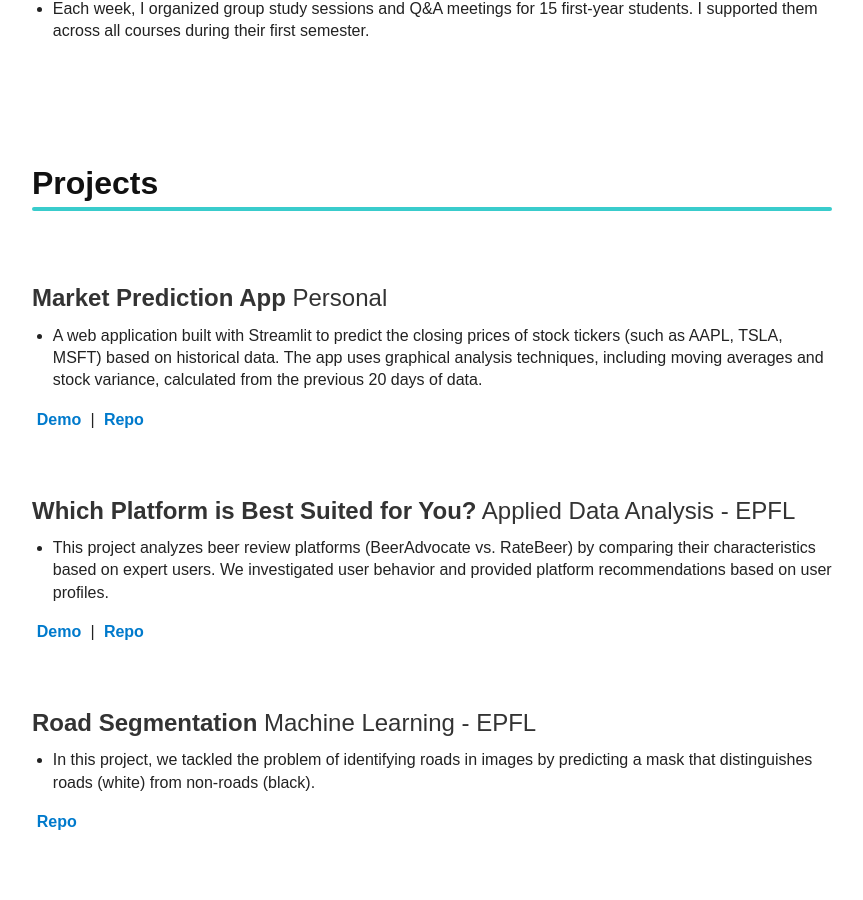
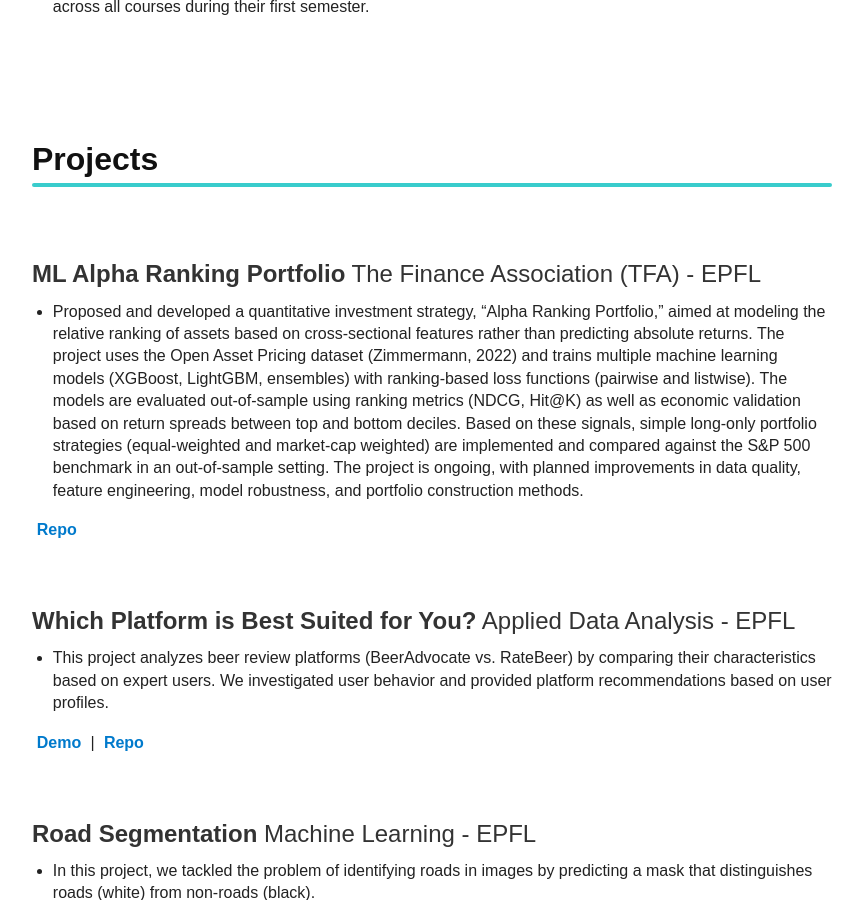
Before and after one commit to francois-goybet/francois-goybet.github.io, a Jekyll site: the page built from index.html, in a window 1280 px wide and 900 px high, scrolled down 3117 px. Shown: the whole window, without its empty margins (208-1071 px from the left). Built offline with Jekyll 4.4.1, drawn with Linux system fonts in a browser that asks for light colours; some of the changed text lies outside the part shown.

Commit message:
modification

```diff
--- a/_includes/education.html
+++ b/_includes/education.html
@@ -1,8 +1,8 @@
 <section id="aboutme" class="education-section">
   <h2>About Me</h2>
   <p>
-MSc Data Science student specializing in financial engineering. I am particularly fascinated by the beauty of mathematics and enjoy dissecting in particular statistical and stochastic concepts in order to apply them to real-world problems.
-</p>
+MSc Data Science student at EPFL with a minor in Financial Engineering, I am interested in applied machine learning and AI research.
+  </p>
 </section>
 
 <section id="education" class="education-section">
@@ -35,9 +35,9 @@
 
   <div class="education-entry">
     <h3><strong>Churn Prediction for Client Retention in Private Banking</strong> - Edmond de Rothschild                   </h3>
-    <p><em>August 2025 -Today</em></p>
+    <p><em>August 2025 - February 2026</em></p>
     <ul>
-      <li>Developed churn prediction models using an econometric approach (logit, probit, causal inference) and complemented this with deep learning and tree-based methods (XGBoost). Implemented CI/CD workflows on Databricks.</li>
+      <li>	Developed a churn prediction framework by integrating cross-sectional data from diverse sources (transactions, client interactions, network, performance) and training a machine learning classification model (XGBoost).</li>
     </ul>
   </div>
 
@@ -87,12 +87,13 @@
   <h2>Projects</h2>
 
   <div class="education-entry">
-    <h3><strong>Market Prediction App</strong> Personal</h3>
+    <h3><strong>ML Alpha Ranking Portfolio</strong> The Finance Association (TFA) - EPFL </h3>
     <ul>
-      <li>A web application built with Streamlit to predict the closing prices of stock tickers (such as AAPL, TSLA, MSFT) based on historical data. The app uses graphical analysis techniques, including moving averages and stock variance, calculated from the previous 20 days of data.</li>
+      <li>Proposed and developed a quantitative investment strategy, “Alpha Ranking Portfolio,” aimed at modeling the relative ranking of assets based on cross-sectional features rather than predicting absolute returns. The project uses the Open Asset Pricing dataset (Zimmermann, 2022) and trains multiple machine learning models (XGBoost, LightGBM, ensembles) with ranking-based loss functions (pairwise and listwise). The models are evaluated out-of-sample using ranking metrics (NDCG, Hit@K) as well as economic validation based on return spreads between top and bottom deciles. Based on these signals, simple long-only portfolio strategies (equal-weighted and market-cap weighted) are implemented and compared against the S&P 500 benchmark in an out-of-sample setting. The project is ongoing, with planned improvements in data quality, feature engineering, model robustness, and portfolio construction methods.</li>
     </ul>
     <div class="project-links">
-      <a href="https://market-p8qwtca6ent3mcsqvkfrkc.streamlit.app/" target="_blank" rel="noopener noreferrer">Demo</a> | <a href="https://github.com/francois-goybet/market" target="_blank" rel="noopener noreferrer">Repo</a>
+
+      <a href="https://github.com/francois-goybet/ml-alpha-ranking-portfolio" target="_blank" rel="noopener noreferrer">Repo</a>
     </div>
   </div>
 
```
Also changed, not shown: 2 other files.
